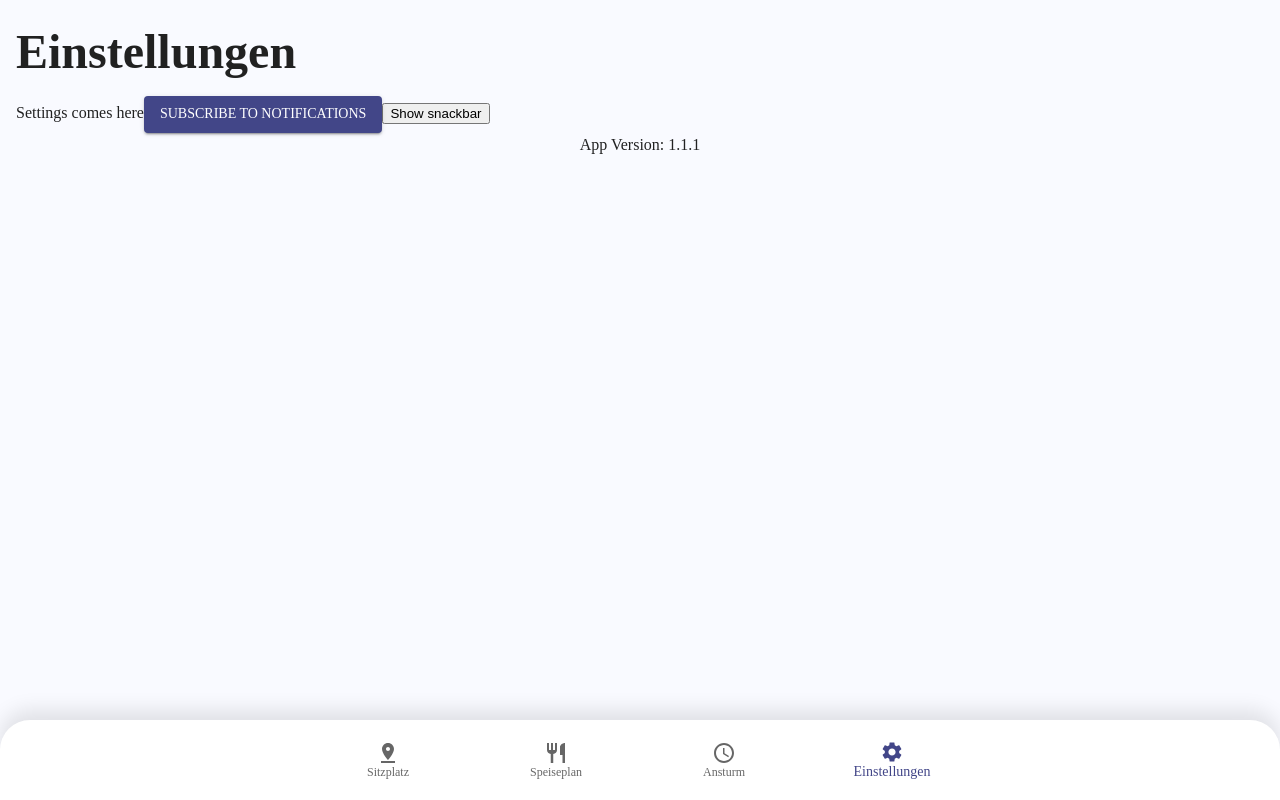
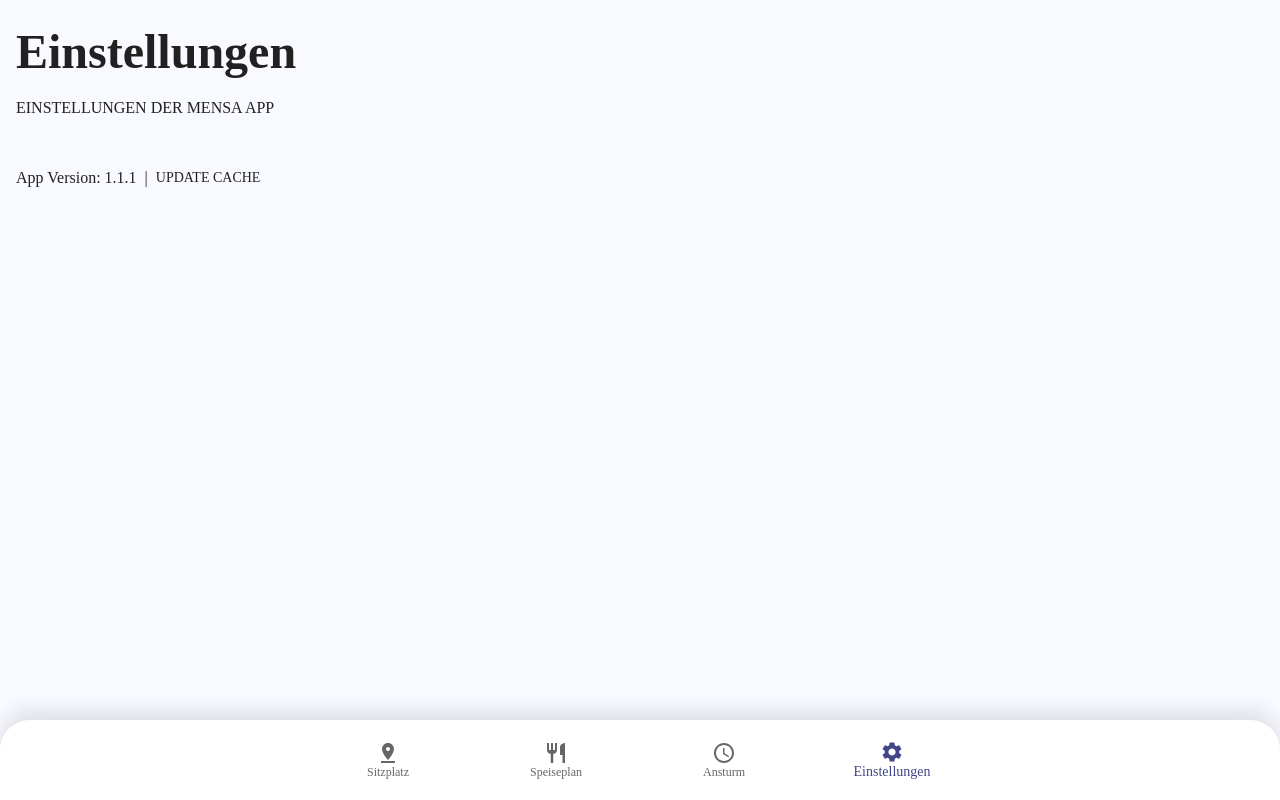
Before and after one commit to LinusHe/MensaPWA, a React (Create React App) app in the folder client/: page /settings in a window 1280 px wide. Built offline with nearby package versions, Linux system fonts and the light colour scheme.

Commit message:
feat(client): added button to update pwa cache

```diff
--- a/client/src/components/Settings.js
+++ b/client/src/components/Settings.js
@@ -7,55 +7,29 @@ import packageJson from '../../package.json';
 
 function Settings() {
   const { enqueueSnackbar } = useSnackbar();
-  const [isSubscribed, setIsSubscribed] = useState(false);
   const version = packageJson.version;
 
-  const subscribeToPush = async () => {
-    const permission = await Notification.requestPermission();
-    if (permission !== 'granted') {
-      enqueueSnackbar('Permission not granted for Notification', { variant: 'error' });
-      return;
-    }
-
-    const sw = await navigator.serviceWorker.ready;
-    const vapidPublicKey = process.env.VAPID_PUBLIC_KEY;
-    console.log(vapidPublicKey);
-    const convertedVapidKey = urlBase64ToUint8Array(vapidPublicKey);
-    const subscription = await sw.pushManager.subscribe({
-      userVisibleOnly: true,
-      applicationServerKey: convertedVapidKey
-    });
-
-    const response = await fetch('http://localhost:4000/subscribe', {
-      method: 'POST',
-      body: JSON.stringify(subscription),
-      headers: {
-        'content-type': 'application/json'
-      }
-    });
-
-    if (response.ok) {
-      setIsSubscribed(true);
-      enqueueSnackbar('Subscribed successfully', { variant: 'success' });
+  const updateCache = () => {
+    if ("serviceWorker" in navigator) {
+      navigator.serviceWorker.ready.then((registration) => {
+        registration.unregister().then((boolean) => {
+          if (boolean) {
+            console.log("Service worker unregistered.");
+            enqueueSnackbar('Cache erfolgreich aktualisiert. App wird neu geladen...', { variant: 'success' });
+            setTimeout(() => {
+              window.location.reload();
+            }, 1000);
+          } else {
+            console.log("Service worker not found.");
+          }
+        });
+      }).catch((error) => {
+        enqueueSnackbar(`Ein Fehler ist aufgetreten: ${error.message}`, { variant: 'error' });
+      });
     } else {
-      enqueueSnackbar('Subscription failed', { variant: 'error' });
+      enqueueSnackbar('Service Worker ist nicht verfügbar', { variant: 'error' });
     }
   };
-
-  function urlBase64ToUint8Array(base64String) {
-    const padding = '='.repeat((4 - base64String.length % 4) % 4);
-    const base64 = (base64String + padding)
-      .replace(/\-/g, '+')
-      .replace(/_/g, '/');
-
-    const rawData = window.atob(base64);
-    const outputArray = new Uint8Array(rawData.length);
-
-    for (let i = 0; i < rawData.length; ++i) {
-      outputArray[i] = rawData.charCodeAt(i);
-    }
-    return outputArray;
-  }
 
   return (
     <Grid
@@ -72,24 +46,27 @@ function Settings() {
           Einstellungen
         </Typography>
       </Grid>
-      <Grid item xs={12}>
-        <Typography variant="p" fontWeight="light">
-          Settings comes here
+      <Grid item xs={12} sx={{ mb: 3 }}>
+        <Typography variant="p" fontWeight="regular" textTransform="uppercase">
+          Einstellungen der Mensa App
         </Typography>
-        <Button variant="contained" onClick={subscribeToPush}>
-          Subscribe to Notifications
-        </Button>
-        {isSubscribed && <Typography variant="p" fontWeight="light">
-          You are subscribed to notifications
-        </Typography>}
-        <button onClick={() => enqueueSnackbar('That was easy!')}>Show snackbar</button>
       </Grid>
-      <Grid item>
-        <Typography variant="p" fontWeight="light">
+      {/* <Button variant="contained" onClick={subscribeToPush}>
+        Subscribe to Notifications
+      </Button> */}
+
+      <Grid item xs={12} textAlign={"left"} sx={{ pt: 2, display: 'flex', flexDirection: 'row', justifyContent: 'left', alignItems: 'center' }}>
+        <Typography variant="p" fontWeight="300" sx={{ pr: 1 }}>
           App Version: {version}
         </Typography>
+        <Typography fontWeight="400">
+          |
+        </Typography>
+        <Button variant="text" style={{ color: 'rgba(0, 0, 0, 0.87)', fontWeight: '400' }} onClick={updateCache}>
+          Update Cache
+        </Button>
       </Grid>
-    </Grid>
+    </Grid >
   )
 }
 
--- a/client/src/service-worker.js
+++ b/client/src/service-worker.js
@@ -83,3 +83,9 @@ self.addEventListener('message', (event) => {
 });
 
 // Any other custom service worker logic can go here.
+
+self.addEventListener('message', (event) => {
+  if (event.data && event.data.type === 'UPDATE_CACHE') {
+    self.skipWaiting();
+  }
+});
```
